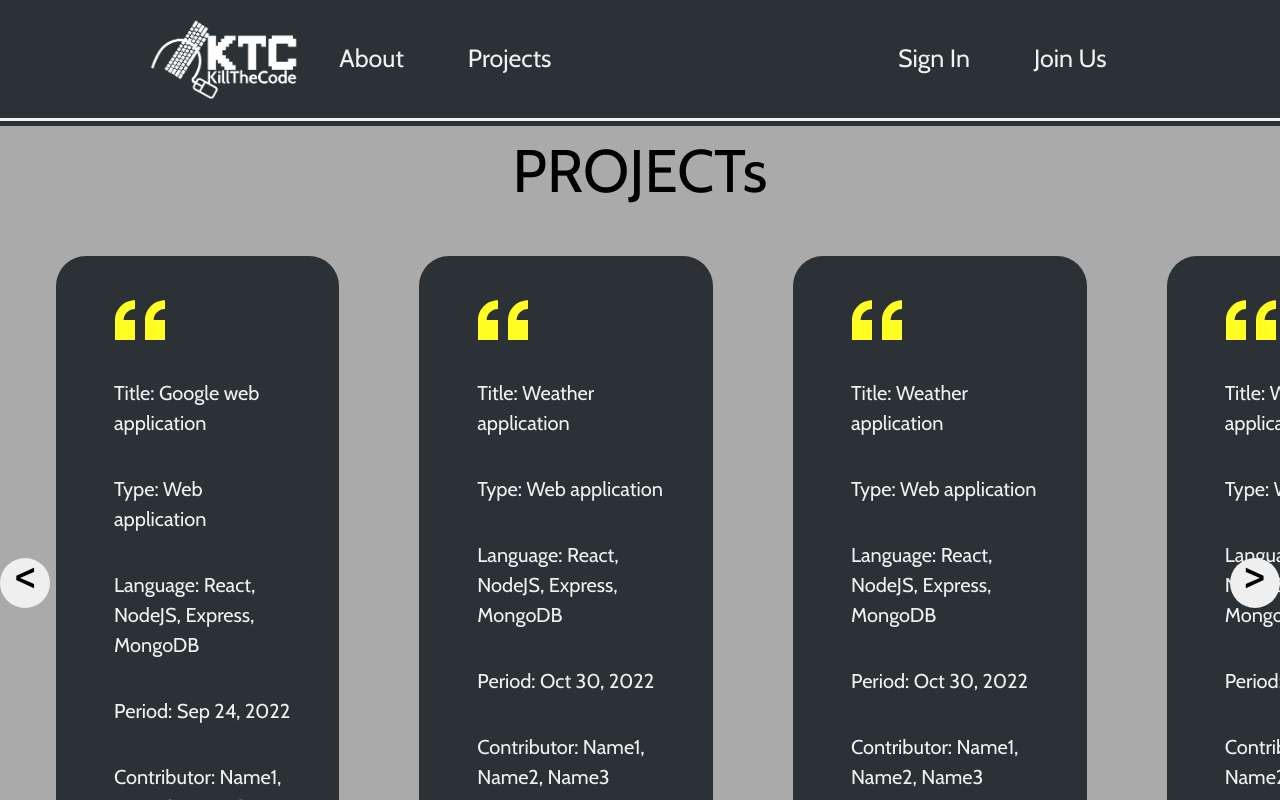
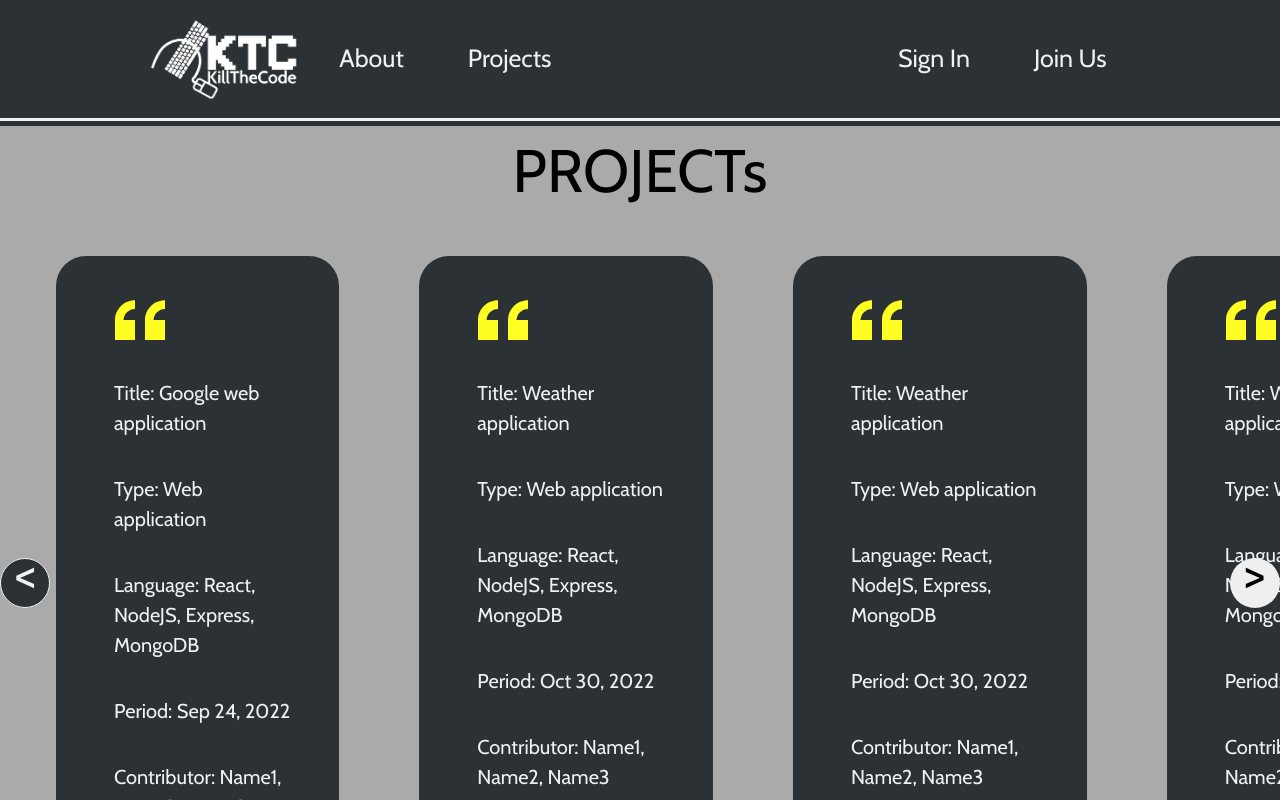
Before and after one commit to Jonghan-park/KillTheCode, a React (Create React App) app in the folder frontend/: page /projects in a window 1280 px wide. In both pictures the pointer is over the button 25 px from the left and 582 px from the top of the page. Shown: the top 800 px of the page. Built offline with nearby package versions, Linux system fonts and the light colour scheme.

Commit message:
Update prev and next button in projects component

```diff
--- a/frontend/src/components/Projects/Projects.css
+++ b/frontend/src/components/Projects/Projects.css
@@ -2,7 +2,6 @@
   position: relative;
   background-color: #aaaaaa;
   margin-top: 5px;
-  width: auto;
 
   min-height: calc(100vh - 120px - 105px);
   overflow: hidden;
@@ -33,3 +32,14 @@
 .nextBtnProject{
   right: 0;
 }
+.preBtnProject:hover{
+  color: #F0F2F2;
+  background-color: #2B3135;
+  border: 1px solid #F0F2F2;
+}
+
+.nextBtnProject:hover{
+  color: #F0F2F2;
+  background-color: #2B3135;
+  border: 1px solid #F0F2F2;
+}
```
